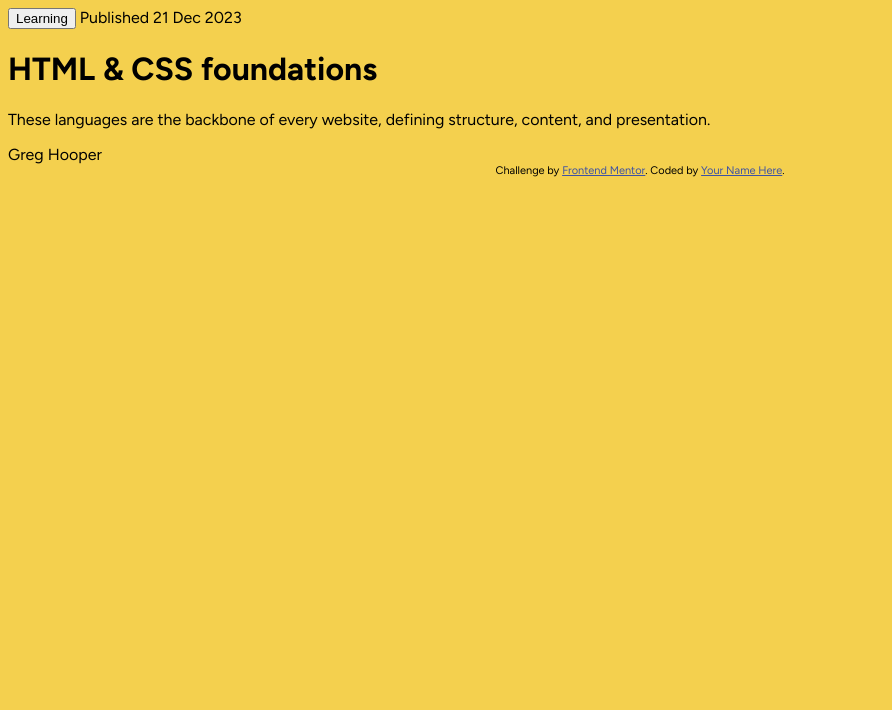
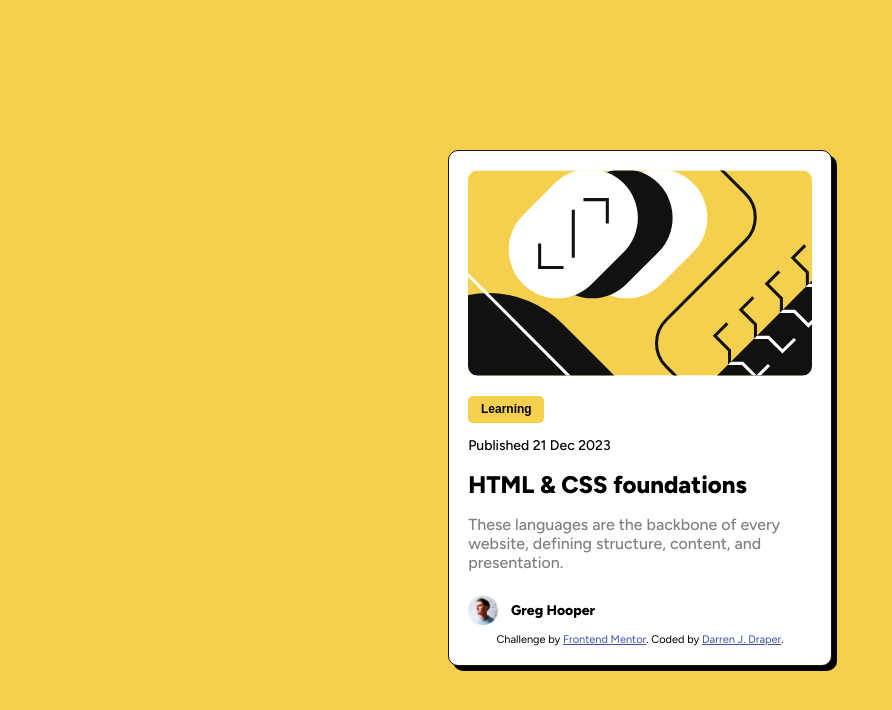
Before and after one commit to darren-2016/Blog-preview-card, a plain HTML site: page index.html in a window 1280 px wide. Shown: the whole page, without its empty margins (0-892 px from the left). Drawn offline with Linux system fonts and the light colour scheme.

Commit message:
Updating and adjusting styles to get the right format for the card

```diff
--- a/index.html
+++ b/index.html
@@ -22,21 +22,30 @@
   </head>
   <body>
 
+    <div class="card-container">
+
+      <img src="./assets/images/illustration-article.svg" alt="card image" />
+
       <button>
         Learning
       </button>
 
-  Published 21 Dec 2023
+      <p class="date">Published 21 Dec 2023</p>
 
-  <h1>HTML & CSS foundations</h1>
+      <h1 class="title">HTML & CSS foundations</h1>
 
-  <p>These languages are the backbone of every website, defining structure, content, and presentation.</p>
+      <p class="description">These languages are the backbone of every website, defining structure, content, and presentation.</p>
 
-  Greg Hooper
+      <div class="author">
+        <img src="./assets/images/image-avatar.webp" alt="avatar image" />
+        <p class="name">Greg Hooper</p>
+      </div>
 
       <div class="attribution">
         Challenge by <a href="https://www.frontendmentor.io?ref=challenge" target="_blank">Frontend Mentor</a>.
-    Coded by <a href="#">Your Name Here</a>.
+        Coded by <a href="https://www.frontendmentor.io/profile/darren-2016" targer="_blank">Darren J. Draper</a>.
+      </div>
+
     </div>
   </body>
 </html>
--- a/styles.css
+++ b/styles.css
@@ -5,7 +5,6 @@
   --clr-black: hsl(0, 0%, 7%);
 
   --fnt-family: "Figtree", sans-serif;
-
 }
 
 * {
@@ -15,10 +14,19 @@
 body {
   font-family: var(--fnt-family);
   background-color: var(--clr-yellow);
+  min-width: 375px;
+  min-height: 100vh;
+  display: flex;
+  justify-content: center;
+  align-items: center;
 }
 
-// <uniquifier>: Use a unique and descriptive class name
-// <weight>: Use a value from 300 to 900
+p {
+  font-size: 16px;
+}
+
+/* <uniquifier>: Use a unique and descriptive class name */
+/* <weight>: Use a value from 300 to 900 */
 
 .figtree-500 {
   font-family: "Figtree", sans-serif;
@@ -33,3 +41,61 @@ body {
   font-weight: 800;
   font-style: normal;
 }
+
+.card-container {
+  max-width: 384px;
+  max-height: 522px;
+  padding: 1.2rem;
+  background-color: var(--clr-white);
+  border-width: 1px;
+  border-style: solid;
+  border-color: var(--clr-black);
+  border-radius: 10px;
+  box-shadow: 5px 5px;
+}
+
+.card-container img {
+  width: 100%;
+  height: 100%;
+  border-radius: 10px;
+}
+
+.card-container button {
+  background-color: var(--clr-yellow);
+  border: none;
+  border-radius: 0.3rem;
+  font-weight: 800;
+  font-size: 12px;
+  margin-top: 1rem;
+  padding: 0.4rem 0.8rem;
+}
+
+.card-container .date {
+  font-weight: 500;
+  font-size: 14px;
+}
+
+.card-container .title {
+  font-weight: 800;
+  font-size: 24px;
+}
+
+.card-container .description {
+  font-weight: 500;
+  color: var(--clr-grey);
+}
+
+.card-container .author {
+  display: flex;
+  align-items: center;
+}
+
+.card-container .author img {
+  width: 30px;
+}
+
+.card-container .author .name {
+  font-weight: 800;
+  font-size: 14px;
+  margin-left: 0.8rem;
+}
```
Lines whose indentation alone changed are shown as unchanged.
